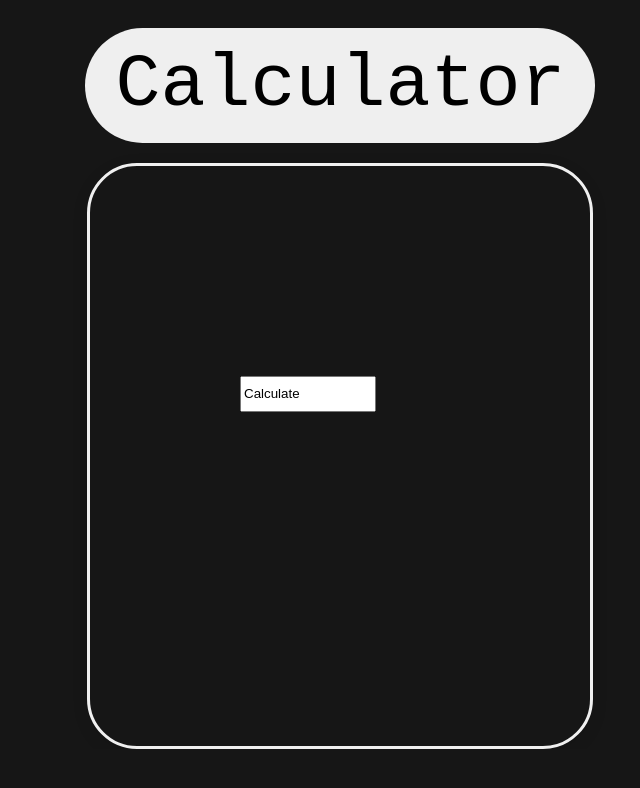
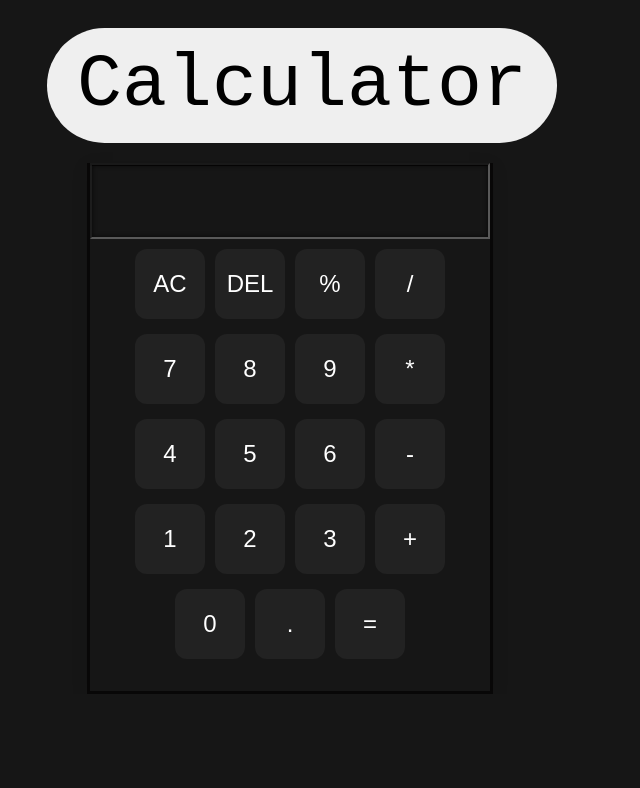
Before and after one commit to Sagittarius6996/Calculator-with-badhiya-ui, a plain HTML site: page index.html in a window 1280 px wide. Shown: the whole page, without its empty margins (449-1089 px from the left). Drawn offline with Linux system fonts and the light colour scheme.

Commit message:
Update Calculator layout and styles

```diff
--- a/calculator.css
+++ b/calculator.css
@@ -1,21 +1,60 @@
 .container {
-
-    padding: 150px;
-    border-radius: 50px;
     box-shadow: 0 4px 16px rgba(0, 0, 0, 0.1);
     max-width: 800px;
     display: flex;
+    justify-content: center;
+    flex-direction: column;
+    align-items: center;
+     height: 525px;
+    width: 400px;
+    margin-left: 41.25vw;
+    border: #080707 3px solid;
+}
+.calc-input{
 
-    align-items: center;
-    height: 35vh;
-    width: 200px;
-    margin-left: 41.25vw;
-    border: #f0f0f0 3px solid;
+    background: transparent;
+    height: 70px;
+    width: 98%;
+    position: relative;
+    font-size: 30px;
+    color: greenyellow;
+    box-shadow: inset 0 0 5px black;
+    opacity: 0.7;
+    text-align: right;
+    margin-top: -30px;
+    overflow: scroll    ;
+
 
 }
-.container input{
-    margin-top: -125px;
-    height: 30px;
-    width: 150px;
-    position: relative;
+.row{
+    display: flex;
+    justify-content: center;
+    align-items: center;
+
+    flex-direction: row;
+    }
+
+    .numbers {
+       display: flex;
+    flex-direction: column;
+    align-items: center;
+
+
+    font-size: large;
+
+    }
+    .numbers button {
+    width: 70px;
+    height: 70px;
+    margin: 5px;
+    font-size: 24px;
+    border-radius: 12px;
+    border: none;
+    background: #222;
+    color: #fff;
+    cursor: pointer;
+    transition: background 0.2s;
+    margin-top: 10px;
 }
+.numbers button:hover {
+    background: grey}
--- a/index.html
+++ b/index.html
@@ -17,14 +17,43 @@
              >Calculator
             </button>
             </div>
+            <div class="container">
+            <input type="text" value="" class="calc-input" >
+            <div class="numbers">
+                <div class="row">
+                    <button class="">AC</button>
+                    <button class="">DEL</button>
+                    <button class="">%</button>
+                    <button class="">/</button>
+                </div>
+                <div class="row">
+                    <button class="">7</button>
+                    <button class="">8</button>
+                    <button class="">9</button>
+                    <button class="">*</button>
+                </div>
+                <div class="row">
+                    <button class="">4</button>
+                    <button class="">5</button>
+                    <button class="">6</button>
+                    <button class="">-</button>
+                </div>
+                <div class="row">
+                    <button class="">1</button>
+                    <button class="">2</button>
+                    <button class="">3</button>
+                    <button class="">+</button>
+                </div>
+                <div class="row">
+                    <button class="">0</button>
+                    <button class="">.</button>
+                    <button class="">=</button>
+                </div>
+            </div>
+        </div>
 
 
 
-</body>
-<body>
-    <div class="container">
-       <input type="text" value="Calculate" style="width: 10vw;">
-
-    </div>
+    </body>
 
 </html>
--- a/style.css
+++ b/style.css
@@ -17,7 +17,7 @@
      text-align: center;
      font-family: 'Courier New', Courier, monospace;
      color: Black;
-     margin-left: 38vw;
+     margin-left: 35vw;
      font-size: 75px
  }
 
```
